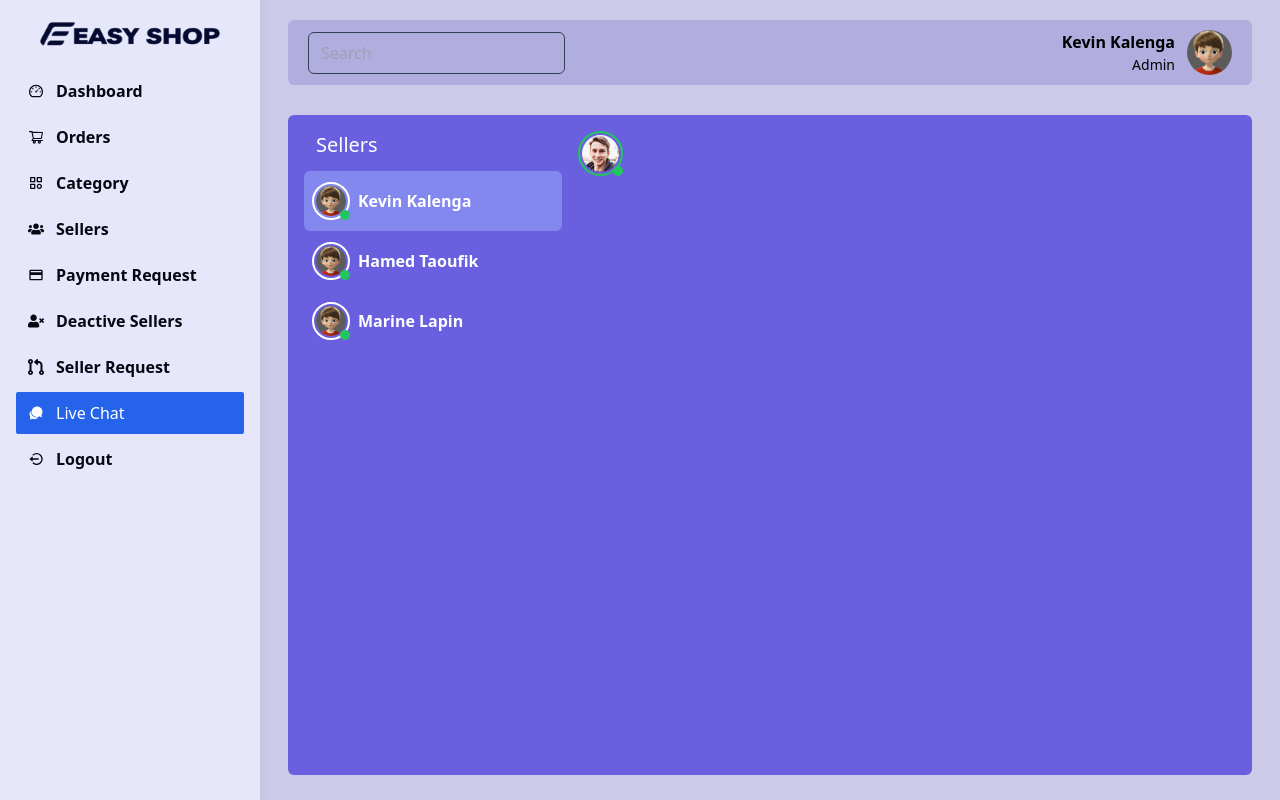
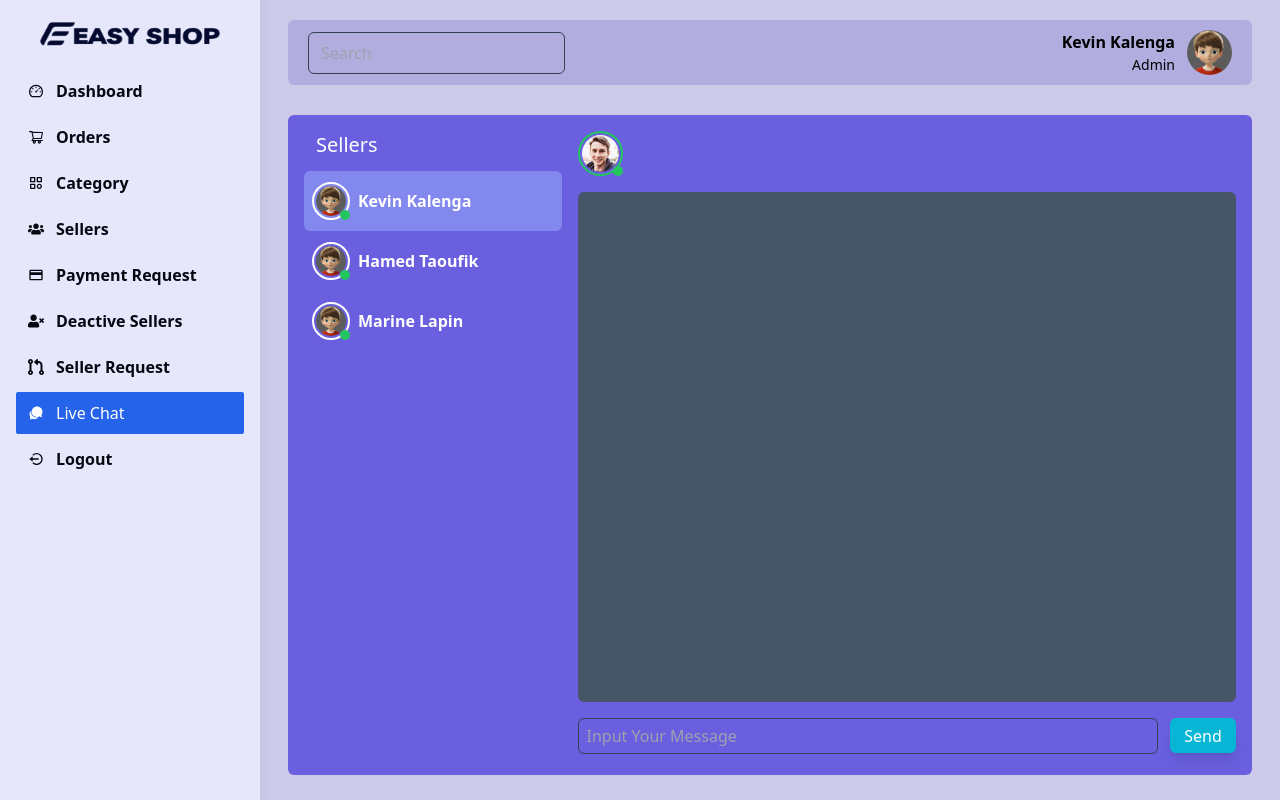
Before and after one commit to kevinkalenga/Ecommerce_Vendor_Mrn, a React (Create React App) app in the folder dashboard/: page /admin/dashboard/chat-sellers in a window 1280 px wide. Built offline with nearby package versions, Linux system fonts and the light colour scheme.

Commit message:
Sellers chat page design part4

```diff
--- a/dashboard/src/views/admin/ChatSeller.jsx
+++ b/dashboard/src/views/admin/ChatSeller.jsx
@@ -84,8 +84,19 @@ const ChatSeller = () => {
                           <span><FaList /></span>
                       </div>
                   </div>
+                  <div className='py-4'>
+                     <div className='bg-[#475569] h-[calc(100vh-290px)] rounded-md p-3 overflow-y-auto'>
+
+                     </div>
+                  </div>
+                    <form className='flex gap-3'>
+                   <input className='w-full flex justify-between px-2 border border-slate-700 items-center py-[5px] focus:border-blue-500 rounded-md outline-none bg-transparent text-[#d0d2d6]' type="text" placeholder='Input Your Message' />
+                   <button className='shadow-lg bg-[#06b6d4] hover:shadow-cyan-500/50 text-semibold w-[75px] h-[35px] rounded-md text-white flex justify-center items-center'>Send</button>
+                 </form>
 
               </div>
+              {/*  */}
+
            </div>
        </div>
     </div>
```
